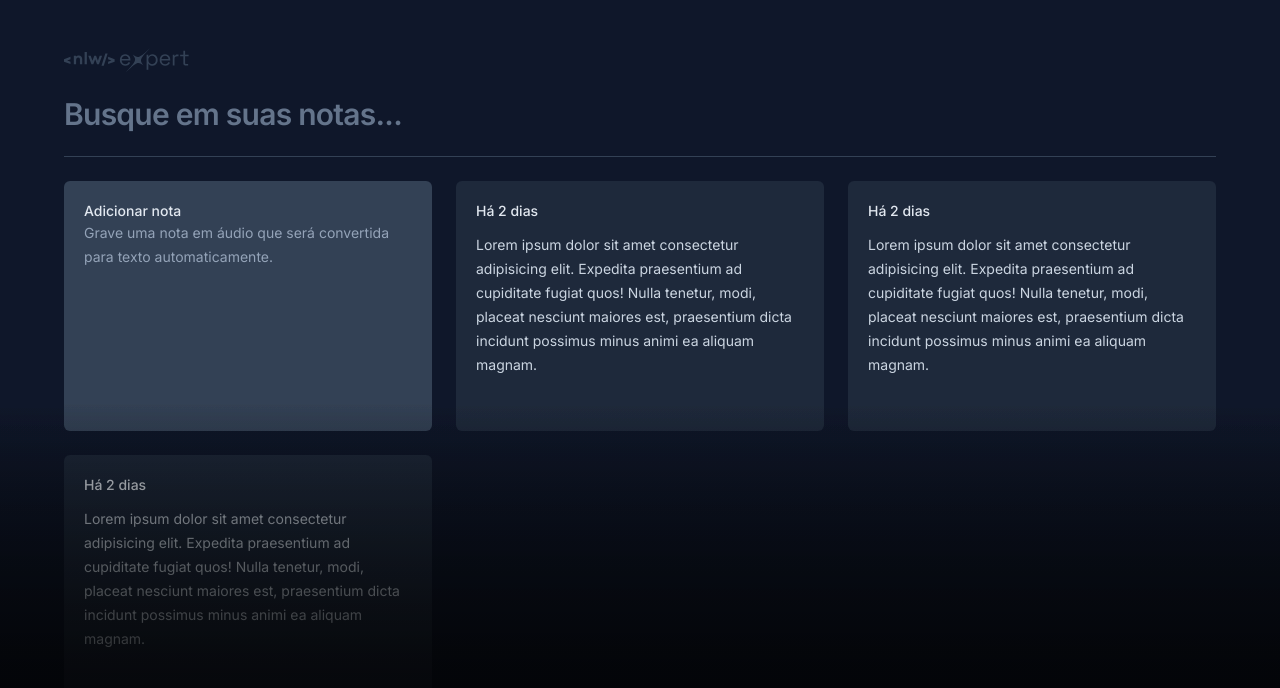
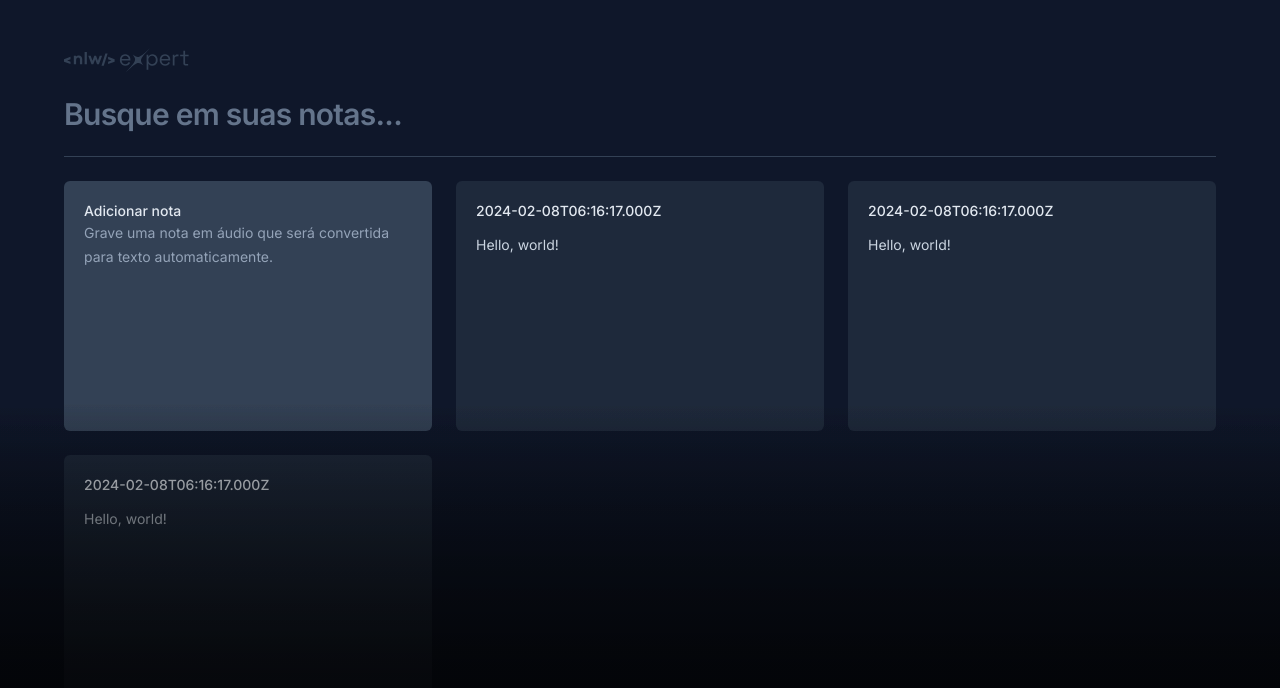
Before and after one commit to CaioVinicius7/expert-notes, a React (Vite) app: page / in a window 1280 px wide. Shown: the top 688 px of the page. Built offline with nearby package versions, Linux system fonts and the light colour scheme.

Commit message:
feat: :sparkles: Adição de propriedades ao componente NoteCard

```diff
--- a/src/App.tsx
+++ b/src/App.tsx
@@ -1,6 +1,11 @@
 import logo from "./assets/logo-nlw-expert.svg";
 import { NewNoteCard } from "./components/NewNoteCard";
 import { NoteCard } from "./components/NoteCard";
+
+const note = {
+  date: new Date(),
+  content: "Hello, world!"
+};
 
 export function App() {
   return (
@@ -20,11 +25,9 @@
       <div className="grid auto-rows-[250px] grid-cols-3 gap-6">
         <NewNoteCard />
 
-        <NoteCard />
-
-        <NoteCard />
-
-        <NoteCard />
+        <NoteCard note={note} />
+        <NoteCard note={note} />
+        <NoteCard note={note} />
       </div>
     </div>
   );
--- a/src/components/NoteCard.tsx
+++ b/src/components/NoteCard.tsx
@@ -1,14 +1,18 @@
-export function NoteCard() {
+interface NoteCardProps {
+  note: {
+    date: Date;
+    content: string;
+  };
+}
+
+export function NoteCard({ note }: NoteCardProps) {
   return (
-    <button className="flex flex-col items-start space-y-3 overflow-hidden rounded-md bg-slate-800 p-5 text-left outline-none hover:ring-2 hover:ring-slate-600 focus-visible:ring-2 focus-visible:ring-lime-400">
-      <span className="text-sm font-medium text-slate-200">Há 2 dias</span>
+    <button className="flex flex-col items-start gap-3 overflow-hidden rounded-md bg-slate-800 p-5 text-left outline-none hover:ring-2 hover:ring-slate-600 focus-visible:ring-2 focus-visible:ring-lime-400">
+      <span className="text-sm font-medium text-slate-200">
+        {note.date.toISOString()}
+      </span>
 
-      <p className="text-sm leading-6 text-slate-300">
-        Lorem ipsum dolor sit amet consectetur adipisicing elit. Expedita
-        praesentium ad cupiditate fugiat quos! Nulla tenetur, modi, placeat
-        nesciunt maiores est, praesentium dicta incidunt possimus minus animi ea
-        aliquam magnam.
-      </p>
+      <p className="text-sm leading-6 text-slate-300">{note.content}</p>
 
       <div className="pointer-events-none absolute bottom-0 left-0 right-0 h-1/2 bg-gradient-to-t from-black/60 to-black/0" />
     </button>
```
